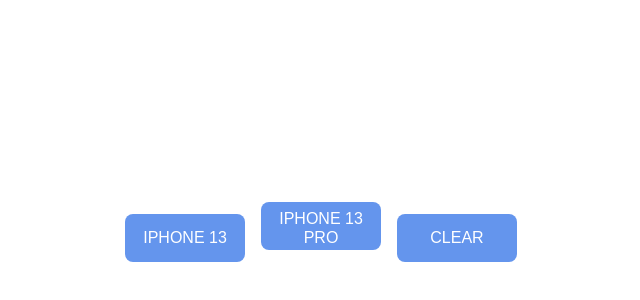
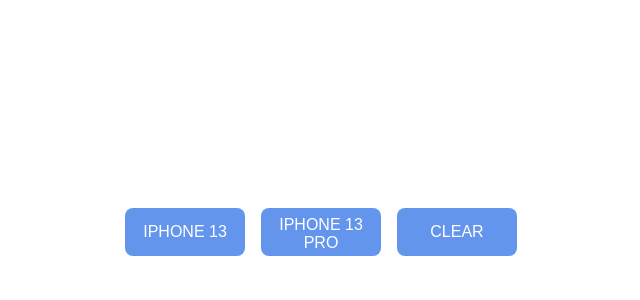
Before and after one commit to Alex666777666/Info-about-products, a React (Create React App) app: page / in a window 1280 px wide. Shown: the part 168-468 px from the top of the page, without its empty margins (319-959 px from the left). Built offline with nearby package versions, Linux system fonts and the light colour scheme.

Commit message:
Info-about-products

```diff
--- a/src/index.scss
+++ b/src/index.scss
@@ -22,6 +22,10 @@
   margin-bottom: 16px;
 }
 
+.actions {
+  display: flex;
+}
+
 .btn {
   height: 48px;
   color: #fff;
```
